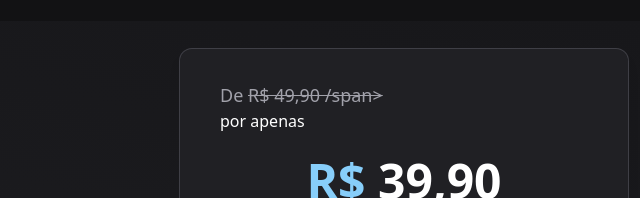
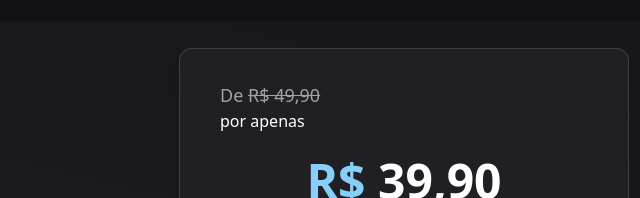
Before and after one commit to flaronin/k, a website: page index.html in a window 1280 px wide. Shown: the part 1699-1897 px from the top of the page, 608-1248 px from the left. Drawn offline with nearby package versions, Linux system fonts and the light colour scheme.

Commit message:
Update index.html

```diff
--- a/index.html
+++ b/index.html
@@ -178,7 +178,7 @@
                   class="w-full h-full max-w-md bg-thirdColor ring-1 ring-zinc-700 rounded-xl shadow-lg p-4"
                 >
                   <p class="text-zinc-400 text-lg font-medium pt-4 ps-6">
-                    De <span class="line-through">R$ 49,90 /span>
+                    De <span class="line-through">R$ 49,90 </span>
                   </p>
                   <p class="ps-6 text-white">por apenas</p>
                   <h1 class="text-center font-bold text-white py-6 text-5xl">
```
